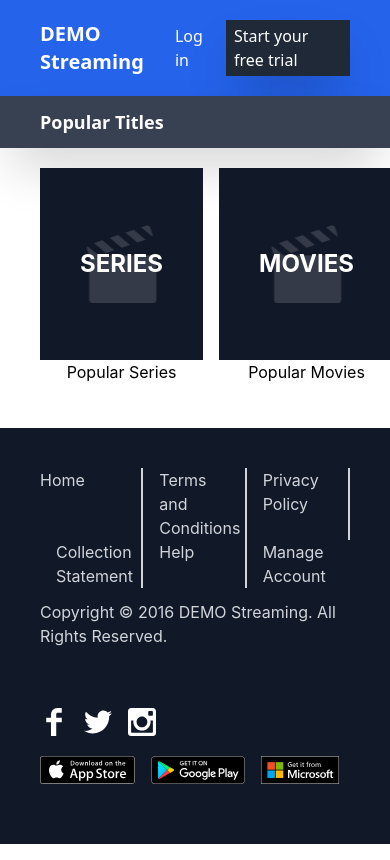
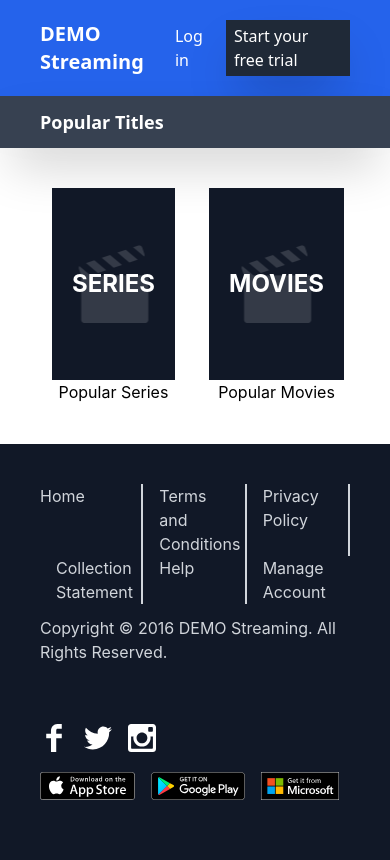
Before and after one commit to ponyjackal/react-movies-series, a React (Create React App) app: page /home in a window 390 px wide. Built offline with nearby package versions, Linux system fonts and the light colour scheme.

Commit message:
update responsive in Home

```diff
--- a/src/libs/useEntries.js
+++ b/src/libs/useEntries.js
@@ -1,7 +1,7 @@
 import { useQuery } from "react-query";
 
 const entryURL = "http://localhost:8000/entries";
-const fetchEntries = () => {
+export const fetchEntries = () => {
   return fetch(entryURL)
     .then((res) => res.json())
     .then((res) => res);
--- a/src/styles/styles.js
+++ b/src/styles/styles.js
@@ -17,7 +17,8 @@ export const cStyles = {
   footer:
     "flex flex-col justify-between bg-gray-900 text-gray-300 py-10 pl-10 md:pl-36 lg:pl-56 pr-10 space-y-10",
   footerTop: "flex flex-col justify-between space-y-3",
-  menu: "grid grid-cols-3 md:flex md:flex-row justify-start space-x-4",
+  menu:
+    "grid grid-cols-3 md:flex md:flex-row justify-start md:items-center space-x-4",
   menuItem: "border-r-2 pr-4 border-gray-300",
   footBottom:
     "flex flex-col justify-start item-start space-y-5 md:flex-row md:justify-between md:items-center md:space-y-0 py-5",
@@ -33,8 +34,8 @@ export const cStyles = {
   image: "",
   title: "",
   home:
-    "flex flex-row justify-start items-center py-5 pl-10 md:pl-36 lg:pl-56 pr-10 space-x-4 md:space-x-6 lg:space-x-10",
+    "flex flex-row justify-start items-center py-10 pl-10 md:pl-36 lg:pl-56 pr-10 space-x-4 md:space-x-6 lg:space-x-10",
   link: "flex flex-col justify-start items-center w-48",
   item:
-    "bg-placeholder bg-gray-900 bg-center px-10 py-20 cursor-pointer text-white text-2xl font-bold",
+    "bg-placeholder bg-gray-900 bg-center px-5 md:px-10 py-20 cursor-pointer text-white text-2xl font-bold",
 };
```
